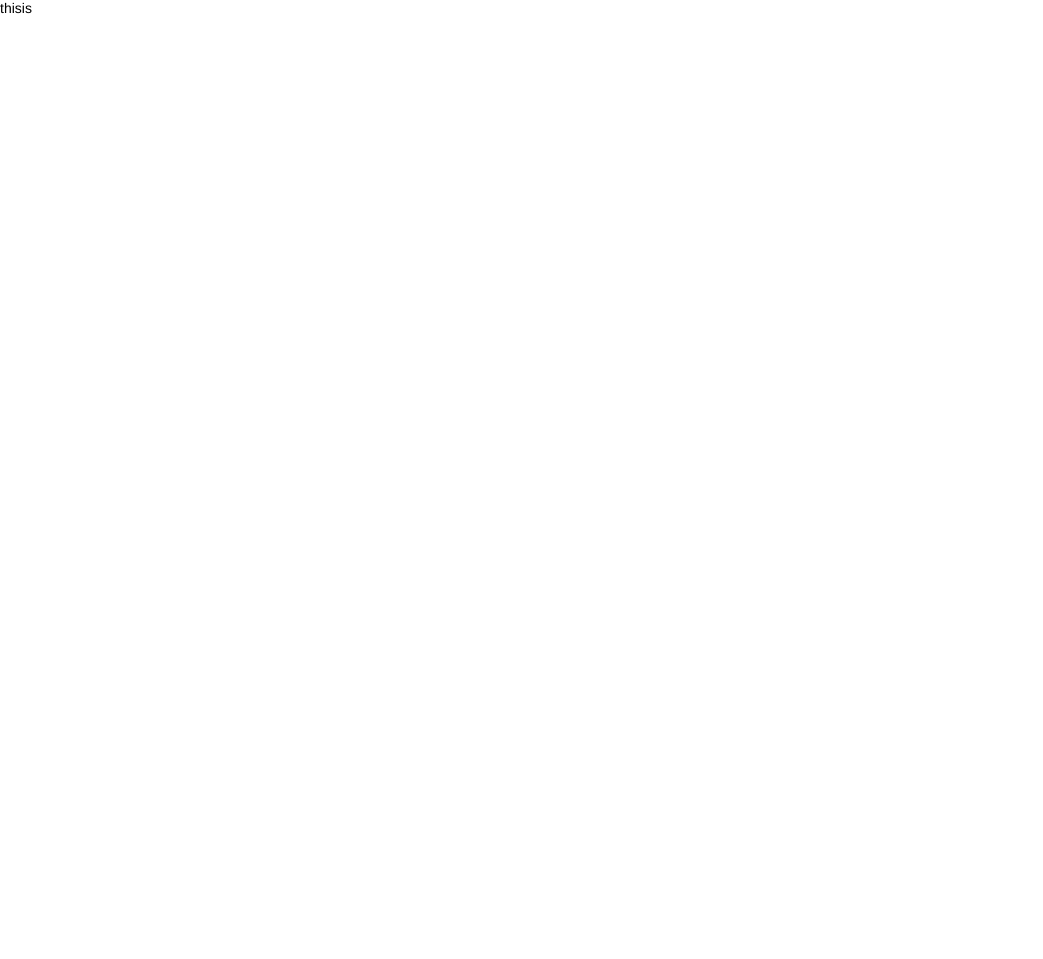
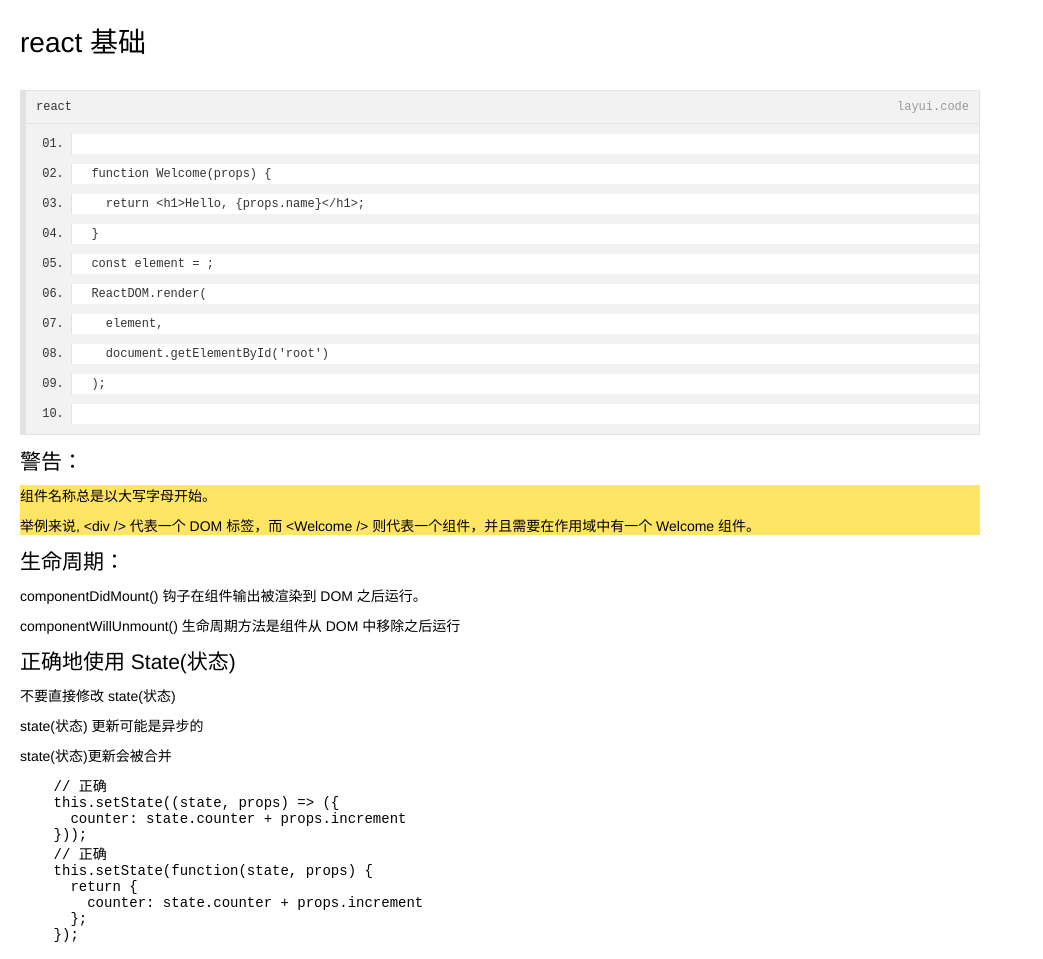
Before and after one commit to gaobin16/methods, a plain HTML site: page view/frame/react/base.html in a window 1280 px wide. Shown: the whole page, without its empty margins (0-1043 px from the left). Before the commit the page ends 800 px from the top, so only its background shows below. Drawn offline with Linux system fonts and the light colour scheme.

Commit message:
结构调整及react基础

```diff
--- /dev/null
+++ b/mock/css.json
@@ -0,0 +1,6 @@
+{
+  "resultCode": "200",
+  "msg": "成功",
+  "content": [
+  ]
+}
--- a/mock/html.json
+++ b/mock/html.json
@@ -2,6 +2,6 @@
   "resultCode": "200",
   "msg": "成功",
   "content": [
-    {"title": "语义化", "path": "./p.html", "decs": "语义化含义"}
+    {"title": "语义化", "path": "./tag.html", "decs": "语义化含义"}
   ]
 }
--- /dev/null
+++ b/mock/jsList.json
@@ -0,0 +1,6 @@
+{
+  "resultCode": "200",
+  "msg": "成功",
+  "content": [
+  ]
+}
--- a/view/frame/react/base.html
+++ b/view/frame/react/base.html
@@ -1,14 +1,61 @@
 <!DOCTYPE html>
-<html lang="en">
+<html lang="en" style="height: 100%;">
 <head>
   <meta charset="UTF-8">
-  <title>Title</title>
+  <title>react</title>
   <link rel="stylesheet" href="../../../lib/layui/css/layui.css">
-
+  <link rel="stylesheet" href="../../style/detail.css">
 </head>
 <body>
-thisis
+<div  class="content">
 
+  <h1 class="h1">react 基础</h1>
+
+  <pre class="layui-code" lay-title="react" lay-height="" lay-skin="" lay-encode="">
+
+  function Welcome(props) {
+    return &lt;h1&gt;Hello, {props.name}&lt;/h1&gt;;
+  }
+
+  const element = <Welcome name="Sara"/>;
+  ReactDOM.render(
+    element,
+    document.getElementById('root')
+  );
+
+  </pre>
+
+  <h2>警告：</h2>
+  <ul class="wran">
+    <li>组件名称总是以大写字母开始。</li>
+    <li>举例来说, &lt;div /&gt; 代表一个 DOM 标签，而 &lt;Welcome /&gt; 则代表一个组件，并且需要在作用域中有一个 Welcome 组件。</li>
+  </ul>
+
+  <h2>生命周期：</h2>
+  <ul>
+    <li>componentDidMount() 钩子在组件输出被渲染到 DOM 之后运行。</li>
+    <li>componentWillUnmount() 生命周期方法是组件从 DOM 中移除之后运行</li>
+  </ul>
+
+  <h2>正确地使用 State(状态)</h2>
+  <ul>
+    <li>不要直接修改 state(状态)</li>
+    <li>state(状态) 更新可能是异步的</li>
+    <li>state(状态)更新会被合并</li>
+  </ul>
+  <pre>
+    // 正确
+    this.setState((state, props) => ({
+      counter: state.counter + props.increment
+    }));
+    // 正确
+    this.setState(function(state, props) {
+      return {
+        counter: state.counter + props.increment
+      };
+    });
+  </pre>
+</div>
 
 
 <script src="../../../lib/layui/layui.all.js"></script>
@@ -17,8 +64,12 @@ thisis
 <script>
 
 
+</script>
+<script>
+  layui.use('code', function(){
 
+    layui.code(); //实际使用时，执行该方法即可。而此处注释是因为修饰器在别的js中已经执行过了
+  });
 </script>
-
 </body>
 </html>
--- /dev/null
+++ b/view/style/detail.css
@@ -0,0 +1,21 @@
+body {
+  background: #fff;height: 100%;
+}
+.content {
+  /*position: relative;*/
+  /*margin: 0 auto;*/
+  width: 100%;
+  max-width: 960px;
+  background: #fff;
+  min-height: 100%;
+  padding: 0 20px;
+}
+.h1 {
+  padding: 20px 0
+}
+li {
+  margin: 10px 0;
+}
+.wran {
+  background: #ffe564;
+}
```
Also changed, not shown: index.html (+7 -12 lines), view/components/deltem.html (added, +10 -0 lines), view/components/listTem.html (+1 -1 lines), view/components/templete.html (+13 -8 lines), view/css/cssList.html (+34 -2 lines), view/frame/react/reactList.html (+1 -1 lines), view/html/list.html (+3 -3 lines), view/html/tag.html (renamed from view/html/p.html, +1 -1 lines), view/html/tempelete.html (deleted, +0 -24 lines), view/js/jsList.html (+34 -2 lines).
